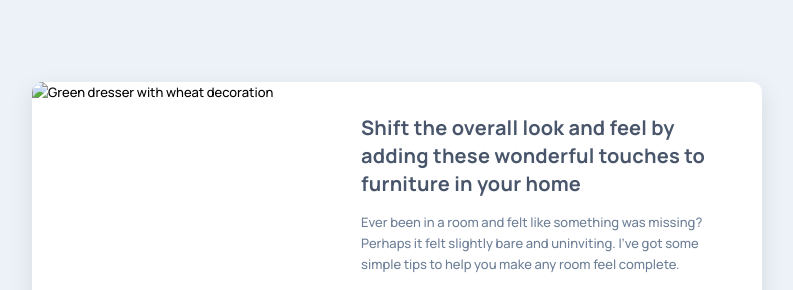
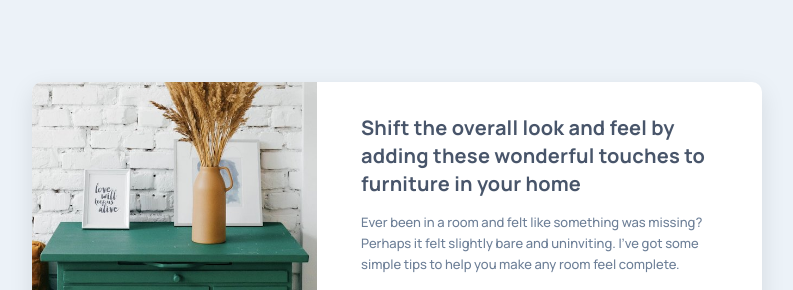
Before and after one commit to KalSol12/article-preview-component-master, a plain HTML site: page index.html in a window 1280 px wide. Shown: the part 174-464 px from the top of the page, without its empty margins (243-1036 px from the left). Drawn offline with Linux system fonts and the light colour scheme; the site is published under a folder, as on GitHub Pages, so addresses that start at the root find nothing.

Commit message:
remove the / from image path

```diff
--- a/index.html
+++ b/index.html
@@ -15,7 +15,7 @@
     <article class="card">
       <div class="card-image-wrapper">
         <!-- Using the provided furniture image -->
-        <img src="/images/drawers.jpg" alt="Green dresser with wheat decoration" class="card-image" />
+        <img src="images/drawers.jpg" alt="Green dresser with wheat decoration" class="card-image" />
       </div>
 
       <div class="card-content">
```
